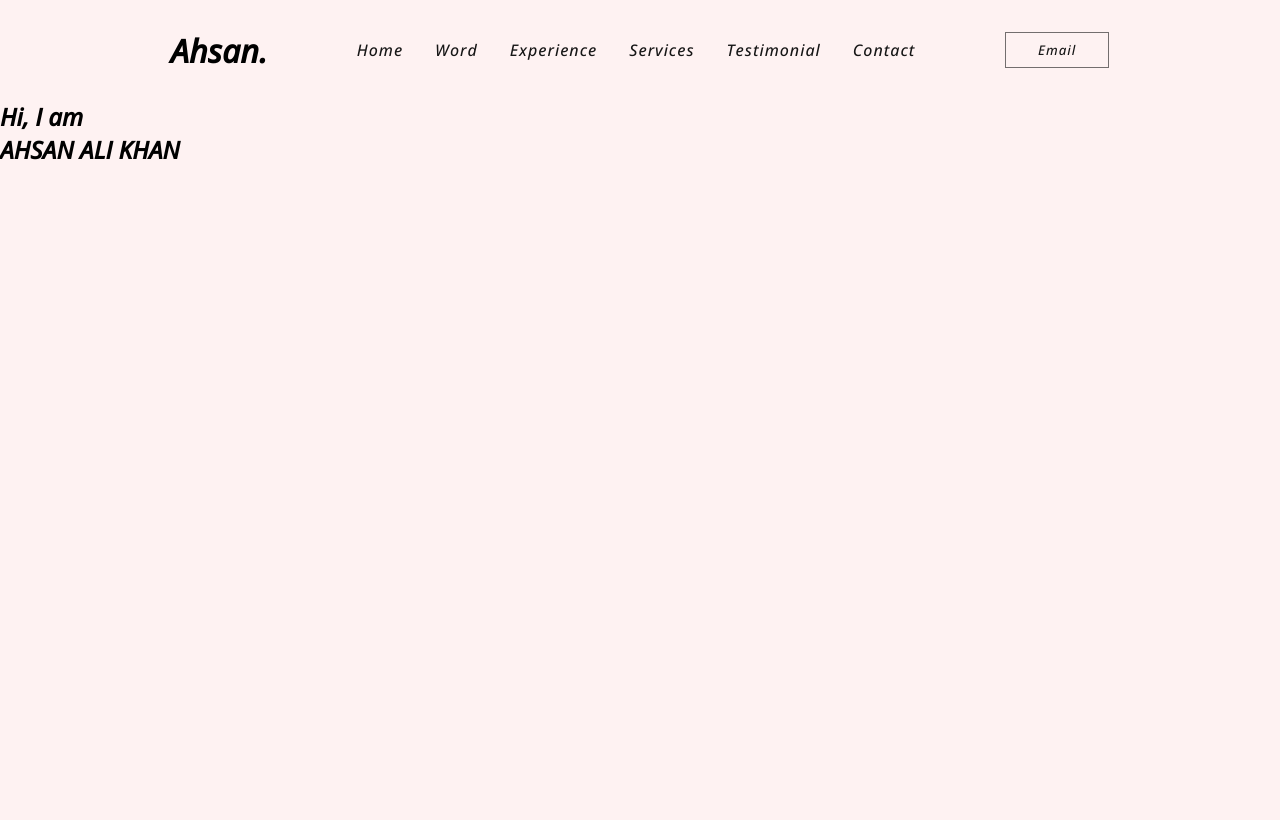
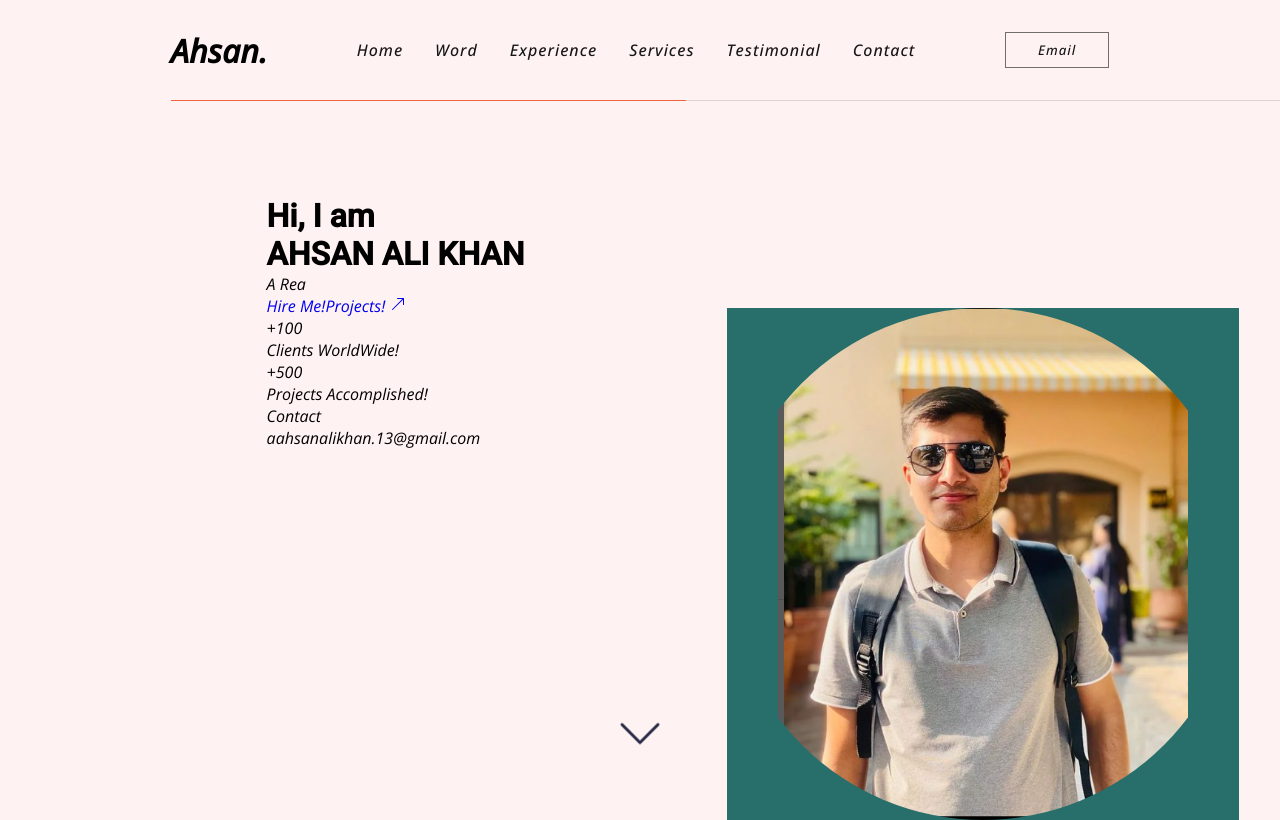
Before and after one commit to ahsanalikhan13/My-Portfolio-App-ReactJS, a React (Vite) app: page / in a window 1280 px wide. Built offline with nearby package versions, Linux system fonts and the light colour scheme.

Commit message:
second commit

```diff
--- a/src/App.jsx
+++ b/src/App.jsx
@@ -1,11 +1,14 @@
 import React from "react";
 import Header from './components/Header';
 import Home from './components/Home';
+// import Footer from './components/Footer';
+
 
 function App() {
   return <>
-  <Header/>
-  <Home/>
+    <Header/>
+    <Home/>
+    {/* <Footer/> */}
   </>
 }
 
--- /dev/null
+++ b/src/components/Footer.jsx
@@ -0,0 +1,14 @@
+import React from 'react';
+import {AiFillInstagram} from 'react-icons';
+
+const Footer = () => {
+  return (
+   <footer>
+    <a href="https://www.instagram.com/">
+      <AiFillInstagram/>
+    </a>
+   </footer>
+  )
+}
+
+export default Footer;
--- a/src/components/Home.jsx
+++ b/src/components/Home.jsx
@@ -1,5 +1,9 @@
 import React from 'react';
 import {motion} from 'framer-motion';
+import Typewriter from 'typewriter-effect';
+import {BsArrowUpRight, BsChevronDown} from 'react-icons/bs';
+import ahsan from '../assets/img1.png';
+
 
 const Home = () => {
 
@@ -13,19 +17,70 @@ const Home = () => {
                     x: 0,
                     opacity: 1,
                 }
+        },
 
+        button:{
+          initial: {
+              y:"-100%",
+              opacity: 0,
+          },
+              whileInView:{
+                  y: 0,
+                  opacity: 1,
+              }
         }
     }
+
   return (
     <div id='home'>
       <section>
         <div>
             <motion.h1 initial {...animations.h1}>
+
                 Hi, I am <br/> AHSAN ALI KHAN
+
             </motion.h1>
+
+            <Typewriter
+            options={{
+              strings: ["A React Developer", "JavaScript Developer", "Scrum Master"],
+              autoStart: true,
+              loop: true,
+              cursor: null,
+              wrapperClassName:"typewriterpara",
+            }}
+            />
+
+            <div>
+            <a href="mailto:aahsanalikhan.13@gmail.com">Hire Me!</a>
+            <a href="#work">Projects! <BsArrowUpRight/></a>
+            </div>
+
+            <article>
+              <p>+<span>100</span></p>
+              <span>Clients WorldWide!</span>
+            </article>
+
+            <aside>
+            <article>
+              <p>+<span>500</span></p>
+              <span>Projects Accomplished!</span>
+            </article>
+
+            <article data-special>
+              <p>Contact</p>
+              <span>aahsanalikhan.13@gmail.com</span>
+            </article>
+            </aside>
         </div>
       </section>
+
+      <section>
+        <img src={ahsan} alt="ahsan" />
+      </section>
+
+      <BsChevronDown/>
     </div>
   )
 }
-export default Home
+export default Home;
--- /dev/null
+++ b/src/styles/animations.scss
@@ -0,0 +1,5 @@
+@keyframes animateSvg{
+    to{
+        transform: translate(-50%, -30%);
+    }
+}
--- a/src/styles/app.scss
+++ b/src/styles/app.scss
@@ -4,6 +4,7 @@
 @import 'statics';
 @import 'header';
 @import 'home';
+@import 'animations';
 
 
 *{
--- a/src/styles/home.scss
+++ b/src/styles/home.scss
@@ -0,0 +1,60 @@
+
+#home{
+    width: 100%;
+    height: 90vh;
+    display: flex;
+
+    >section{
+        width: 100%;
+
+        &:first-of-type{
+            padding-left: $p;
+
+            >div{
+                border-top: 1px solid $color3;
+                height: 100%;
+                padding: 6rem;
+
+                >h1{
+                    font: 900 2rem $text1;
+                }
+            }
+        }
+
+        &:last-of-type{
+            border-top: 1px solid $color6_2;
+            display: flex;
+            flex-direction: column;
+            justify-content: flex-end;
+            align-items: center;
+            overflow-x: hidden;
+
+            &::after{
+                content: "";
+                width: 40vmax;
+                height: 40vmax;
+                background-color: $color2;
+            }
+
+            >img{
+                width: 40vmax;
+                object-fit: contain;
+                height: 40vmax;
+                position: absolute;
+                z-index: 1;
+                border-radius: 50%;
+            }
+        }
+    }
+
+    >svg{
+        position: absolute;
+        font-size: 3rem;
+        color: $color5;
+        left: 50%;
+        bottom: 5%;
+        cursor: pointer;
+        transform: translateX(-50%);
+        animation: animateSvg 0.7s alternate linear infinite;
+    }
+}
```
